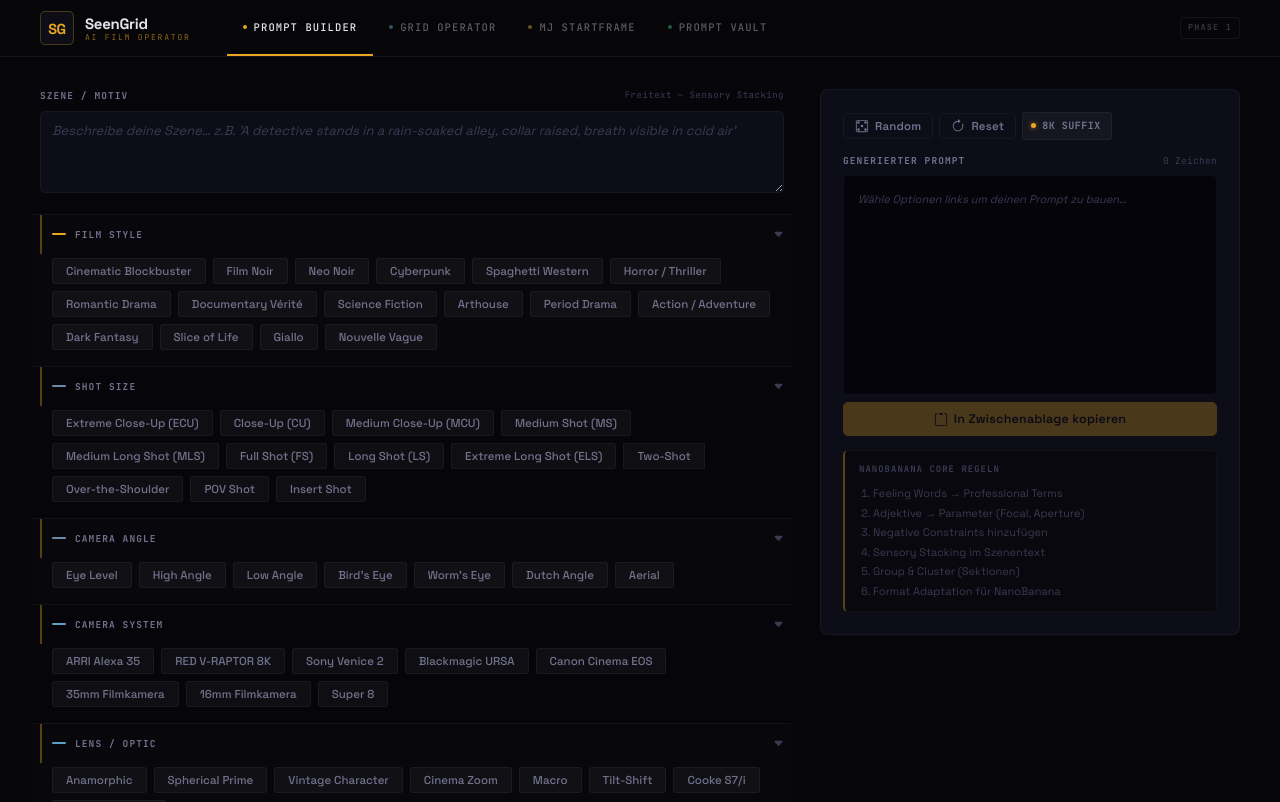
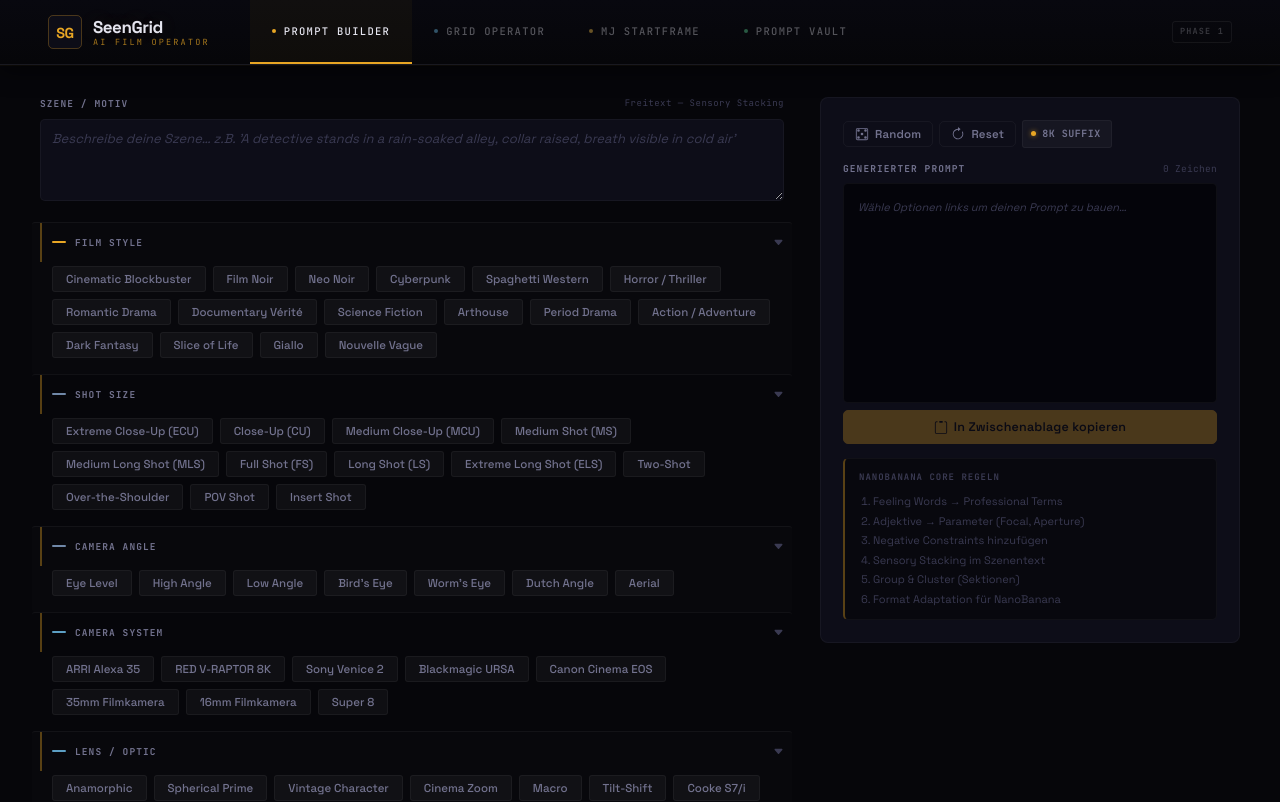
Before and after one commit to n4wmachine/SeenGrid, a React (Vite) app: page / in a window 1280 px wide. Shown: the top 802 px of the page. Built offline with nearby package versions, Linux system fonts and the light colour scheme.

Commit message:
header: 64px height, gradient bg, glow shadow, larger logo, wider tabs

```diff
--- a/src/components/layout/Header.css
+++ b/src/components/layout/Header.css
@@ -2,20 +2,21 @@
   position: sticky;
   top: 0;
   z-index: 200;
-  background: #060609;
-  border-bottom: 1px solid rgba(255,255,255,0.06);
-  backdrop-filter: blur(20px);
-  -webkit-backdrop-filter: blur(20px);
+  background: linear-gradient(180deg, #08080f 0%, #060609 100%);
+  border-bottom: 1px solid rgba(255,255,255,0.07);
+  backdrop-filter: blur(24px);
+  -webkit-backdrop-filter: blur(24px);
+  box-shadow: 0 1px 0 rgba(232,166,36,0.04), 0 4px 24px rgba(0,0,0,0.6);
 }
 
 .sg-header__inner {
   max-width: var(--max-w);
   margin: 0 auto;
-  padding: 0 40px;
-  height: 56px;
+  padding: 0 48px;
+  height: 64px;
   display: flex;
   align-items: center;
-  gap: 36px;
+  gap: 40px;
 }
 
 /* ── Logo ── */
@@ -42,21 +43,22 @@
 
 .sg-logo__name {
   font-family: 'Space Grotesk', system-ui, sans-serif;
-  font-size: 15px;
+  font-size: 17px;
   font-weight: 700;
   color: #e4e4ee;
-  letter-spacing: -0.3px;
+  letter-spacing: -0.5px;
   line-height: 1.15;
+  text-shadow: 0 0 20px rgba(232,166,36,0.15);
 }
 
 .sg-logo__sub {
   font-family: 'JetBrains Mono', ui-monospace, monospace;
-  font-size: 8px;
+  font-size: 8.5px;
   font-weight: 400;
-  letter-spacing: 1.8px;
+  letter-spacing: 2.2px;
   text-transform: uppercase;
   color: #e8a624;
-  opacity: 0.6;
+  opacity: 0.7;
   line-height: 1;
 }
 
@@ -66,38 +68,41 @@
   align-items: stretch;
   gap: 0;
   flex: 1;
-  height: 56px;
+  height: 64px;
 }
 
 .sg-tab {
   display: flex;
   align-items: center;
-  gap: 7px;
-  padding: 0 16px;
+  gap: 8px;
+  padding: 0 22px;
   background: none;
   border: none;
   border-bottom: 2px solid transparent;
   font-family: 'JetBrains Mono', ui-monospace, monospace;
   font-size: 10.5px;
   font-weight: 500;
-  letter-spacing: 1.1px;
+  letter-spacing: 1.3px;
   text-transform: uppercase;
-  color: rgba(228,228,238,0.38);
+  color: rgba(228,228,238,0.35);
   cursor: pointer;
   transition:
     color 120ms ease,
-    border-color 120ms ease;
+    border-color 120ms ease,
+    background 120ms ease;
   white-space: nowrap;
   position: relative;
 }
 
 .sg-tab:hover {
-  color: rgba(228,228,238,0.72);
+  color: rgba(228,228,238,0.75);
+  background: rgba(255,255,255,0.024);
 }
 
 .sg-tab.active {
   color: #e4e4ee;
   border-bottom-color: #e8a624;
+  background: rgba(232,166,36,0.04);
 }
 
 .sg-tab__dot {
@@ -128,8 +133,10 @@
 }
 
 @media (max-width: 900px) {
-  .sg-header__inner { padding: 0 20px; gap: 20px; }
+  .sg-header__inner { padding: 0 20px; gap: 20px; height: 56px; }
+  .sg-nav { height: 56px; }
   .sg-logo__sub { display: none; }
-  .sg-tab { padding: 0 12px; font-size: 10px; letter-spacing: 0.7px; }
+  .sg-logo__name { font-size: 15px; }
+  .sg-tab { padding: 0 14px; font-size: 10px; letter-spacing: 0.8px; }
   .sg-header__badge { display: none; }
 }
```
